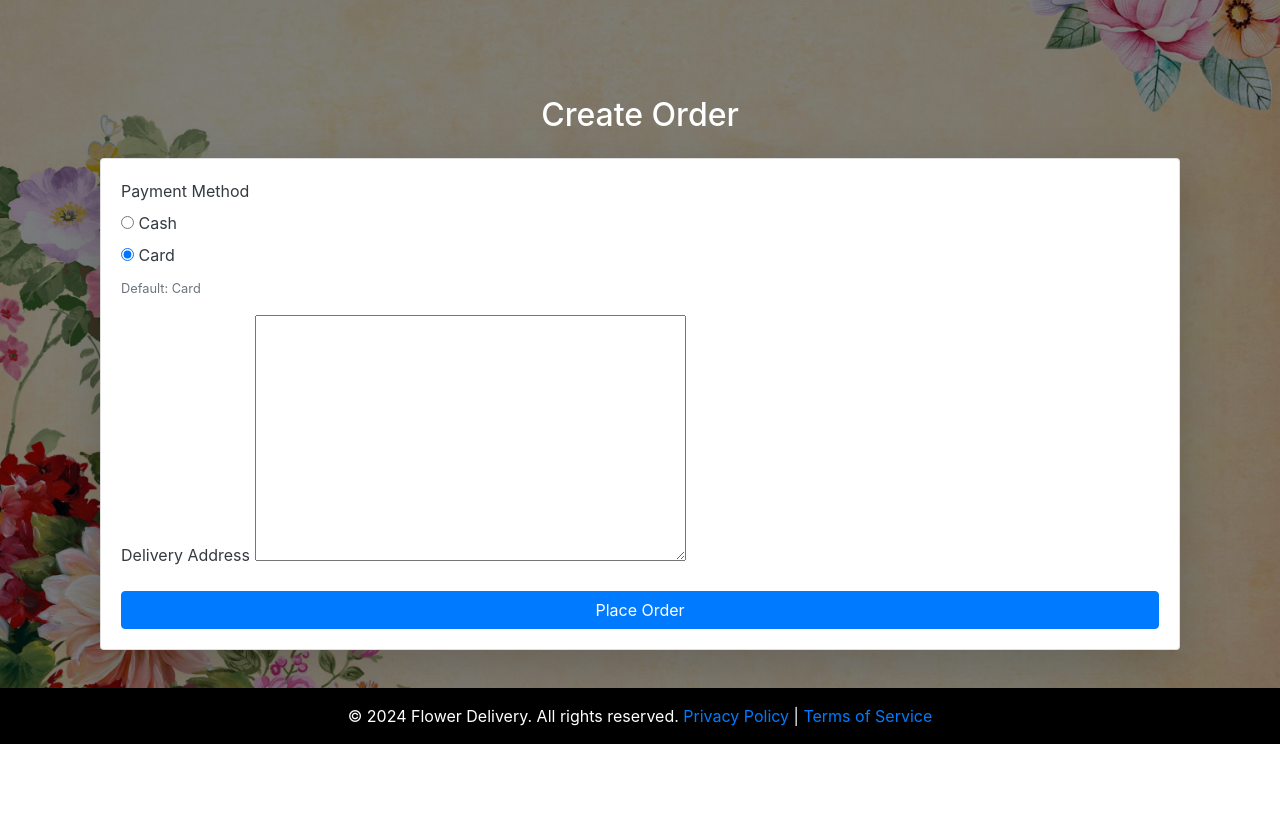
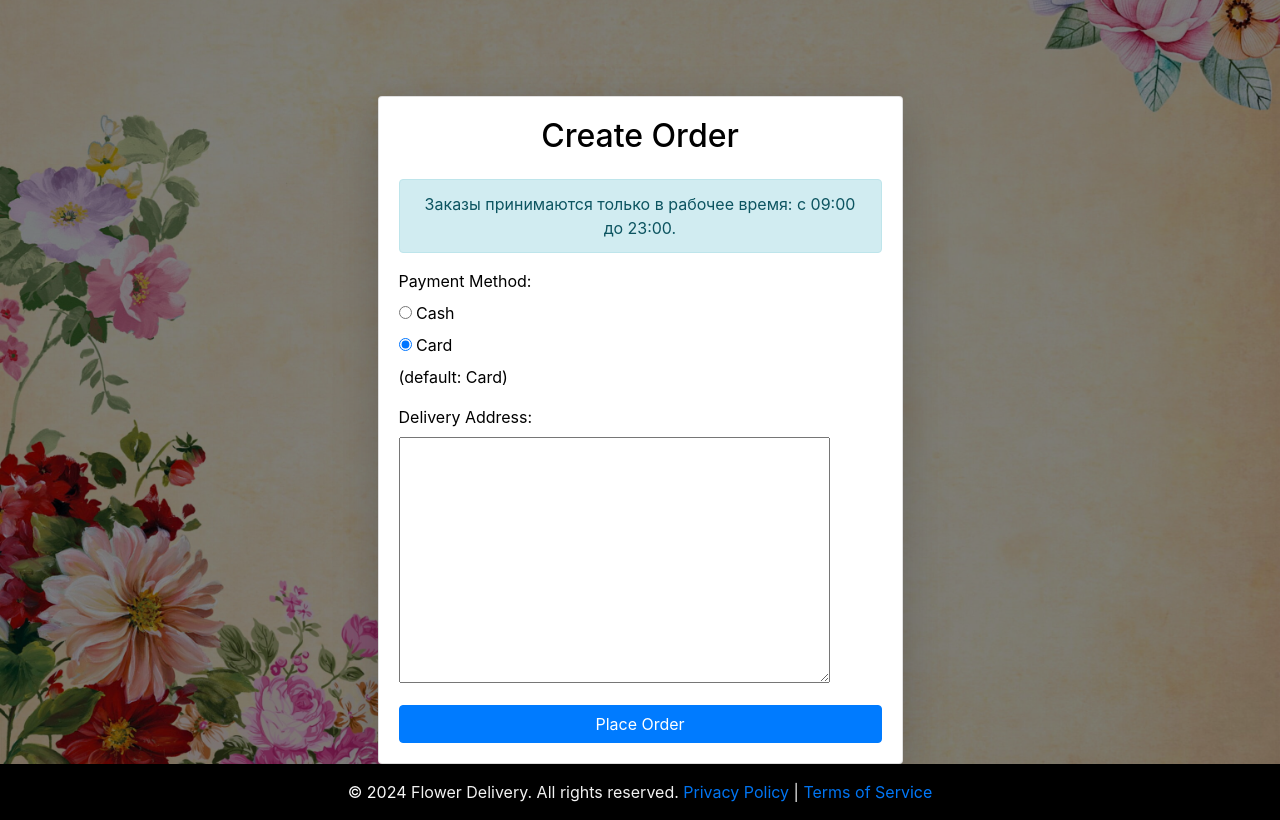
Before and after one commit to CheM1CaLaRt/FlowerDelivery, a Django app: page /create_order/ in a window 1280 px wide. Shown: the part 56-876 px from the top of the page. Before the commit the page ends 800 px from the top, so only its background shows below. Run offline with Django 5.2, Linux system fonts and the light colour scheme; the visitor is signed in with stand-in values (Sample User, id 1); some libraries are stand-ins or nearby versions.

Commit message:
preeefinish

```diff
--- a/flower_delivery/shop/models.py
+++ b/flower_delivery/shop/models.py
@@ -1,6 +1,7 @@
 from django.db import models
 from django.contrib.auth.models import User, AbstractUser
 from django.conf import settings
+from django.db.models import Avg
 
 
 class CustomUser(AbstractUser):
@@ -17,6 +18,11 @@ class Product(models.Model):
 
     def __str__(self):
         return self.name
+
+    @property
+    def average_rating(self):
+        avg_rating = self.reviews.aggregate(average=Avg('rating'))['average']
+        return round(avg_rating, 1) if avg_rating is not None else None
 class Cart(models.Model):
     user = models.ForeignKey(settings.AUTH_USER_MODEL, on_delete=models.CASCADE)
     created_at = models.DateTimeField(auto_now_add=True)
--- a/flower_delivery/shop/templates/shop/create_order.html
+++ b/flower_delivery/shop/templates/shop/create_order.html
@@ -1,24 +1,30 @@
 {% extends 'shop/index.html' %}
-
 {% block content %}
 <div class="container mt-5">
-    <h2 class="text-center mb-4 text-white">Create Order</h2>
+    <div class="row justify-content-center">
+        <div class="col-md-8 col-lg-6">
             <div class="card shadow-lg">
-        <div class="card-body">
+                <div class="card-body" style="color: black;">
+                    <h2 class="text-center mb-4">Create Order</h2>
+                    <div class="alert alert-info text-center" role="alert">
+                        Заказы принимаются только в рабочее время: с 09:00 до 23:00.
+                    </div>
                     <form method="post">
                         {% csrf_token %}
-                <div class="form-group text-dark">
-                    <label for="id_payment_method">Payment Method</label>
-                    {{ form.payment_method}}
-                    <small class="form-text text-muted">Default: Card</small>
+                        <div class="form-group">
+                            <label for="id_payment_method">Payment Method:</label>
+                            {{ form.payment_method }}
+                            <span>(default: Card)</span>
                         </div>
-                <div class="form-group text-dark">
-                    <label for="id_delivery_address">Delivery Address</label>
+                        <div class="form-group">
+                            <label for="id_delivery_address">Delivery Address:</label>
                             {{ form.delivery_address }}
                         </div>
-                <button type="submit" class="btn btn-primary btn-block">Place Order</button>
+                        <button type="submit" class="btn btn-primary w-100">Place Order</button>
                     </form>
                 </div>
             </div>
         </div>
+    </div>
+</div>
 {% endblock %}
--- a/flower_delivery/shop/templates/shop/view_cart.html
+++ b/flower_delivery/shop/templates/shop/view_cart.html
@@ -33,8 +33,8 @@
                     {% endfor %}
                 </tbody>
             </table>
-            <div class="d-flex justify-content-between align-items-center">
-                <p class="mb-0"><strong>Total Price: {{ total_price }} ₽</strong></p>
+            <div class="d-flex justify-content-between align-items-center mt-4">
+                <p class="mb-0" style="font-size: 1.25rem;color: #6c757d"><strong>Total Price: {{ total_price }} ₽</strong></p>
                 <a href="{% url 'create_order' %}" class="btn btn-primary">Proceed to Checkout</a>
             </div>
         </div>
--- /dev/null
+++ b/flower_delivery/shop/utils.py
@@ -0,0 +1,7 @@
+from datetime import datetime, time
+
+def is_within_working_hours():
+    now = datetime.now().time()
+    start_time = time(9, 0)  # 09:00 AM
+    end_time = time(23, 0)   # 11:00 PM
+    return start_time <= now <= end_time
--- a/flower_delivery/shop/views.py
+++ b/flower_delivery/shop/views.py
@@ -1,19 +1,14 @@
-from django.shortcuts import render, redirect
+from django.shortcuts import render, redirect, get_object_or_404
 from django.contrib.auth.forms import UserCreationForm
 from django.contrib.auth import login as auth_login
-from .models import Product, Order, CartItem
-from .forms import OrderForm, CartItemForm
+from .forms import OrderForm, CartItemForm, CustomUserCreationForm, ReviewForm
 from django.contrib.auth.decorators import login_required
-from .forms import CustomUserCreationForm
 from django.conf import settings
 from django.contrib.auth import get_user_model
-from django.shortcuts import get_object_or_404, redirect
 from django.views.decorators.http import require_POST
-from .models import Product, Cart, CartItem
-from .models import Cart, CartItem, Order, OrderItem
-from django.http import HttpResponseBadRequest
-from .models import Product, Review
-from .forms import ReviewForm
+from django.http import HttpResponseBadRequest, HttpResponse
+from .models import Product, Cart, CartItem, Order, OrderItem, Review
+from .utils import is_within_working_hours  # Импортируйте функцию проверки рабочего времени
 
 User = get_user_model()
 def index(request):
@@ -95,6 +90,8 @@ def remove_from_cart(request, cart_item_id):
 
 @login_required
 def create_order(request):
+    if not is_within_working_hours():
+        return HttpResponse("Заказы принимаются только в рабочее время (09:00 - 18:00).")
     if request.method == 'POST':
         form = OrderForm(request.POST)
         if form.is_valid():
```
Also changed, not shown: flower_delivery/shop/templates/shop/product_detail.html (+21 -9 lines), flower_delivery/shop/templates/shop/product_list.html (+43 -12 lines). Lines whose indentation alone changed are shown as unchanged.
